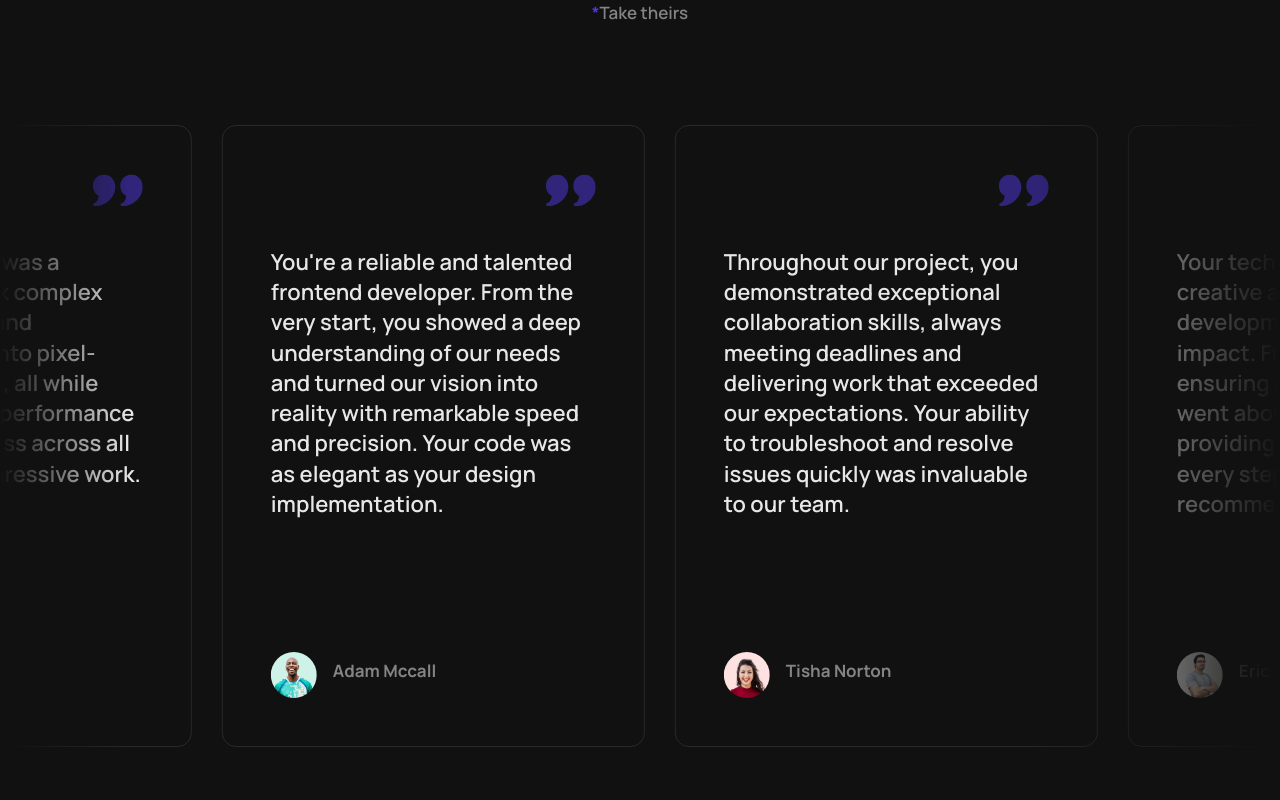
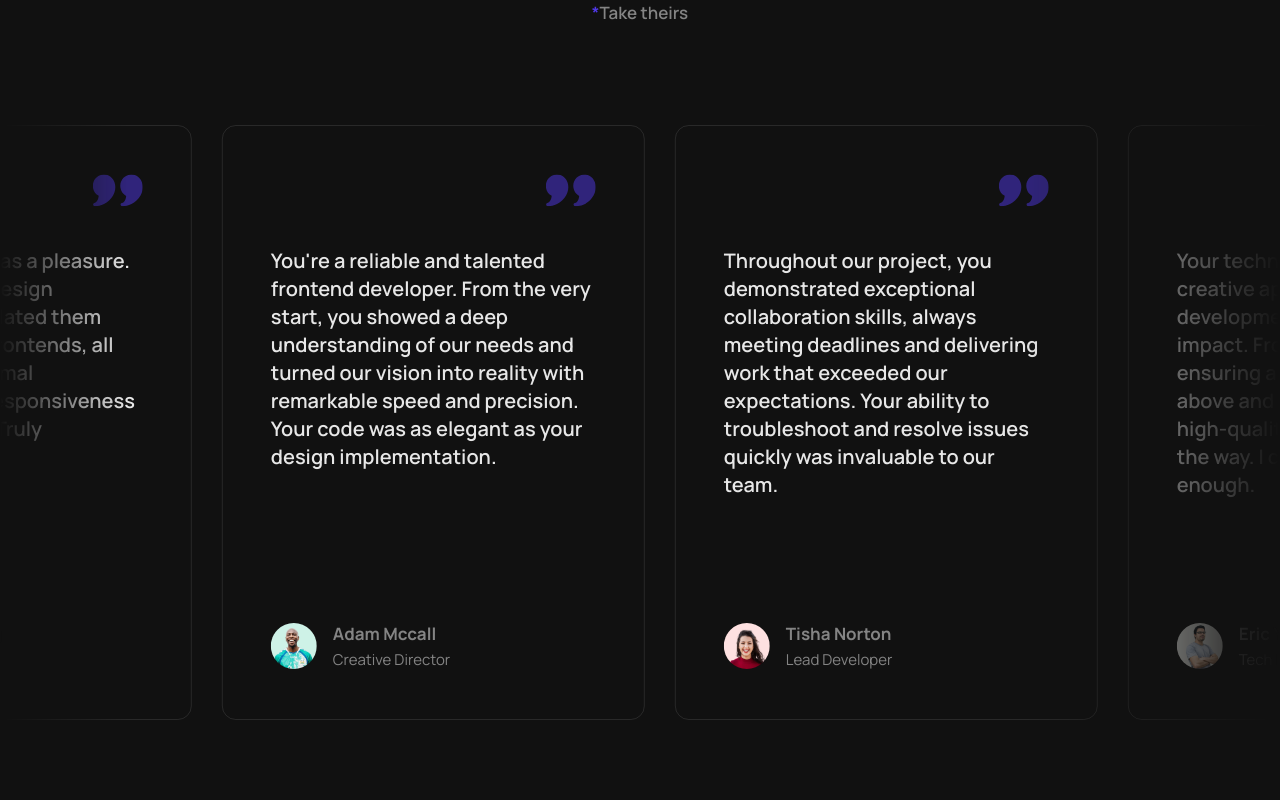
Before and after one commit to Israel-2002/portfolio-v3, a React (Vite) app: page / in a window 1280 px wide. Shown: the part 5120-5920 px from the top of the page. Built offline with nearby package versions, Linux system fonts and the light colour scheme.

Commit message:
displayed position of each person

```diff
--- a/src/pages/home/Testimonials.jsx
+++ b/src/pages/home/Testimonials.jsx
@@ -34,17 +34,17 @@ const Testimonials = () => {
 
       <div className="mask overflow-hidden">
         <ul className="testimonial-marquee flex w-max gap-[1.875rem]">
-          {testimonials.map(({ name, image, testimonial }, i) => (
+          {testimonials.map(({ name, image, position, testimonial }, i) => (
             <li
               key={i}
-              className="flex w-fit max-w-[320px] flex-shrink-0 flex-col rounded-[14px] border border-white/10 p-6 xl:max-w-[423px] xl:p-[3rem]"
+              className="flex w-fit max-w-[320px] max-h-[600px] flex-shrink-0 flex-col rounded-[14px] border border-white/10 p-6 xl:max-w-[423px] xl:p-[3rem]"
             >
               <img
                 className="mb-10 ml-auto w-9 xl:w-[50px]"
                 src={quote}
                 alt=""
               />
-              <p className="mb-[4.5rem] text-lg font-semibold leading-snug xl:text-[1.375rem]">
+              <p className="mb-[4.5rem] text-lg font-semibold leading-snug xl:text-xl">
                 {testimonial}
               </p>
 
@@ -54,9 +54,14 @@ const Testimonials = () => {
                   src={image}
                   alt=""
                 />
-                <h4 className="xl:text-[1.0625rem] mb-2 text-[0.9375rem] font-bold">
-                  {name}
-                </h4>
+                <div>
+                  <h4 className="xl:text-[1.0625rem] mb-0.5 text-[0.9375rem] font-bold">
+                    {name}
+                  </h4>
+                  <h5 className="text-[0.9375rem]">
+                    {position}
+                  </h5>
+                </div>
               </div>
             </li>
           ))}
```
